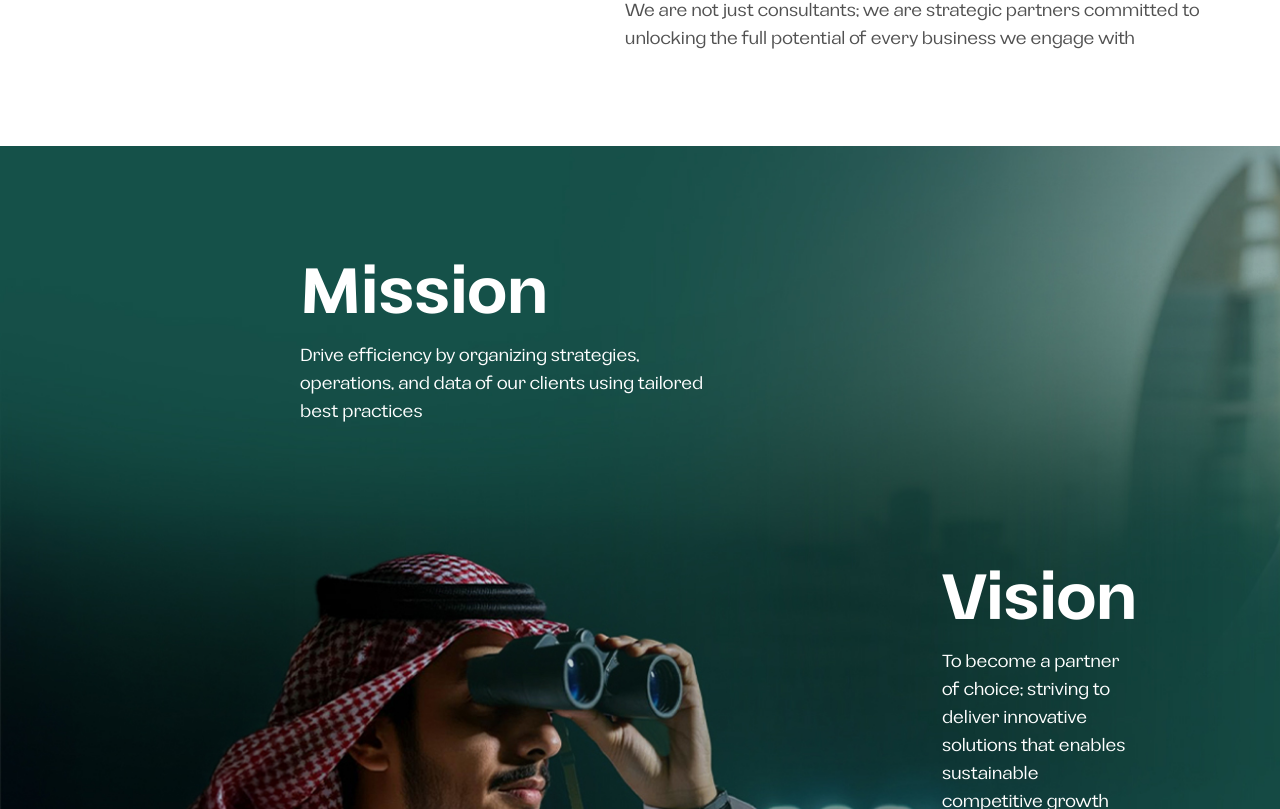
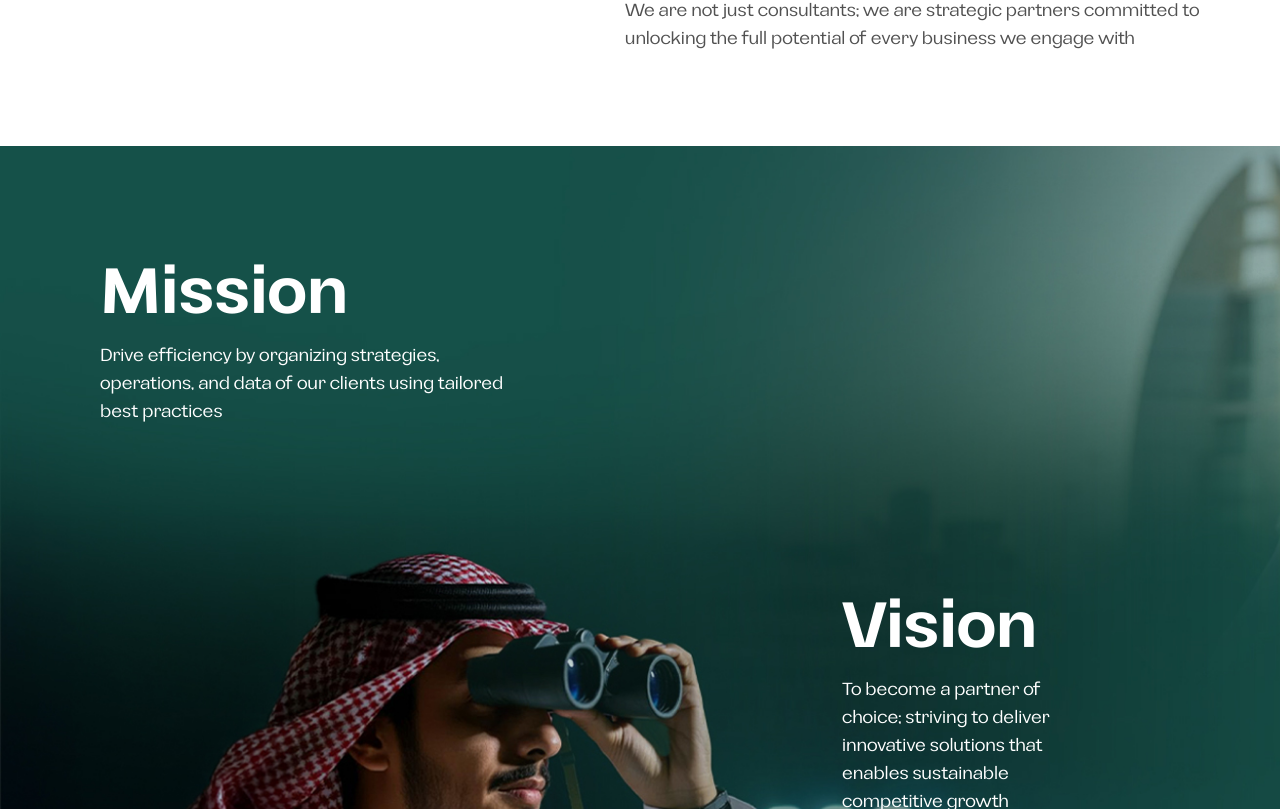
Before and after one commit to KerlosSoNy/magazine-templete, a Next.js app: page /about in a window 1280 px wide. Shown: the part 991-1800 px from the top of the page. Built offline with nearby package versions, Linux system fonts and the light colour scheme; no server answers; what google-libphonenumber would draw is missing.

Commit message:
fix: adjust positioning of elements in ScrollDownIndicator and SocialSidebar components

```diff
--- a/src/components/pages/about/visions.tsx
+++ b/src/components/pages/about/visions.tsx
@@ -2,7 +2,7 @@ import Image from "next/image";
 
 export default function Visions() {
     return (
-        <div className="min-h-125 md:h-auto xl:h-202.5 w-screen px-4 sm:px-8 md:px-12 xl:ps-75 xl:pe-30 grid grid-cols-1 md:grid-cols-2 gap-10 md:gap-6 relative py-14 md:py-20 xl:pt-25 xl:pb-35">
+        <div className="min-h-125 md:h-auto xl:h-202.5 w-screen px-4 sm:px-8 md:px-12 xl:ps-25 3xl:ps-60 xl:pe-30 grid grid-cols-1 md:grid-cols-2 gap-10 md:gap-6 relative py-14 md:py-20 xl:pt-25 xl:pb-35">
             <Image
                 fill
                 src="/images/about/bgSecondSection.jpg"
--- a/src/components/pages/contactUs/getInTouch/ScrollDownIndicator.tsx
+++ b/src/components/pages/contactUs/getInTouch/ScrollDownIndicator.tsx
@@ -16,7 +16,7 @@ export default function ScrollDownIndicator({ id }: ScrollDownIndicatorProps) {
         <button
             type="button"
             onClick={handleScroll}
-            className="fixed top-80 md:top-[490.5px]  inset-e-2 lg:inset-e-10 3xl:inset-e-30 z-10 flex cursor-pointer flex-col items-center gap-4 text-black"
+            className="fixed top-80 md:top-60 3xl:top-[490.5px]  inset-e-2 lg:inset-e-10 3xl:inset-e-30 z-10 flex cursor-pointer flex-col items-center gap-4 text-black"
             aria-label={`Scroll to ${id}`}
         >
             <span
--- a/src/components/pages/contactUs/getInTouch/SocialSidebar.tsx
+++ b/src/components/pages/contactUs/getInTouch/SocialSidebar.tsx
@@ -14,7 +14,7 @@ export const defaultSocialLinks: SocialLink[] = [
 
 export default function SocialSidebar({ links = defaultSocialLinks }: { links?: SocialLink[] }) {
     return (
-        <div className="fixed top-80 md:top-[490.5px] inset-s-2 lg:inset-s-10 3xl:inset-s-30 z-10 flex flex-col items-center gap-4">
+        <div className="fixed top-80 md:top-60 3xl:top-[490.5px] inset-s-2 lg:inset-s-10 3xl:inset-s-30 z-10 flex flex-col items-center gap-4">
             <div className="flex flex-col items-center gap-4 text-black">
                 {links.map((social, index) => (
                     <a
```
